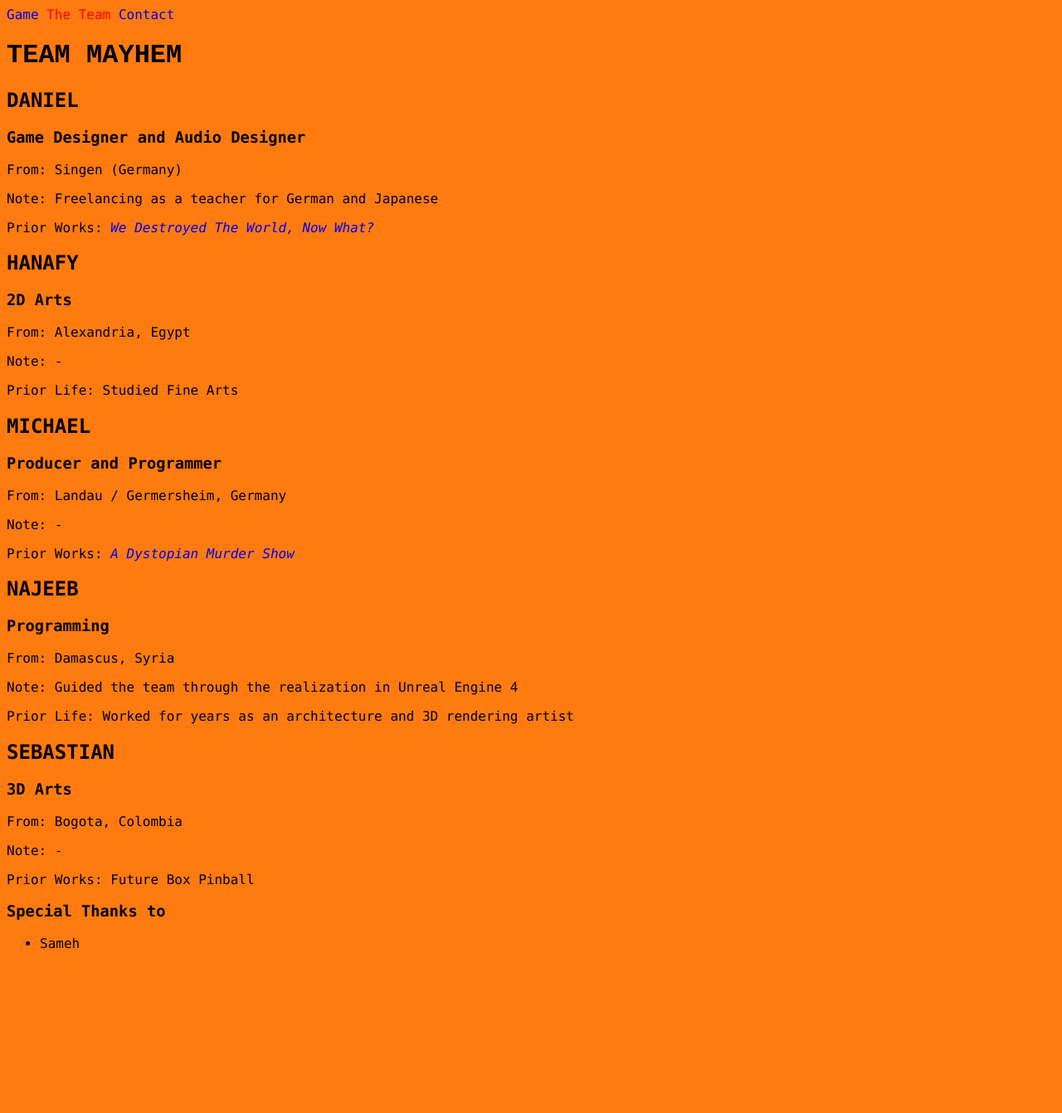
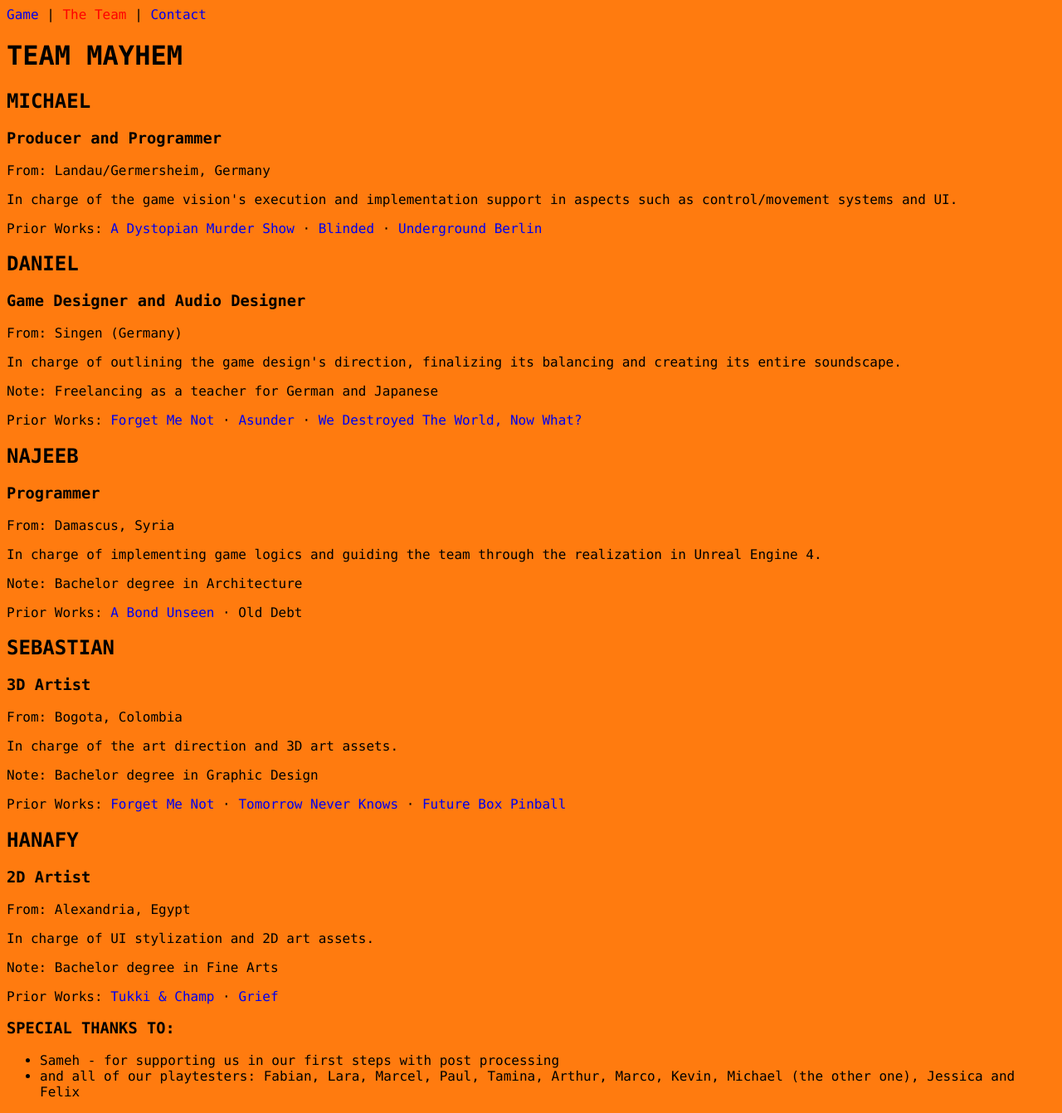
Before and after one commit to m-gebhart/mayhaemsters.github.io, a Jekyll site: the page docs/team.html, which Jekyll copies as it is, in a window 1280 px wide. Shown: the whole page at 83% size. Built offline with Jekyll 4.4.1, drawn with Linux system fonts in a browser that asks for light colours; before the commit the page ends 1163 px from its top, so only the background shows below that.

Commit message:
Add files via upload

```diff
--- a/docs/team.html
+++ b/docs/team.html
@@ -6,46 +6,56 @@
     <link rel="stylesheet" href="/assets/css/styles.css">
 </head>
 <body>
-    <nav>
-        <a href="/">Game</a>
-        <a href="/team.html" class="selected">The Team</a>
+    <nav class="navigation">
+        <a href="/">Game</a> |
+        <a href="/team.html" class="selected">The Team</a> |
         <a href="/contact.html">Contact</a>
     </nav>
 
-    <h1 style="font-family: Courier New, Courier, monospace">TEAM MAYHEM</h1>
+    <h1 class="team-mayhem">TEAM MAYHEM</h1>
+    <div class="profile text-box">
+        <h2>MICHAEL</h2>
+        <h3>Producer and Programmer</h3>
+        <p>From: Landau/Germersheim, Germany</p>
+        <p>In charge of the game vision's execution and implementation support in aspects such as control/movement systems and UI.</p>
+        <p>Prior Works: <a href="https://michael-gebhart.com/projects/A_Dystopian_Murder_Show.html">A Dystopian Murder Show</a> &middot; <a href="https://michael-gebhart.com/projects/Blinded">Blinded</a> &middot; <a href="https://michael-gebhart.com/projects/Underground-Berlin.html">Underground Berlin</a></p>
+    </div>
+    <div class="profile text-box">
         <h2>DANIEL</h2>
         <h3>Game Designer and Audio Designer</h3>
         <p>From: Singen (Germany) </p>
+        <p>In charge of outlining the game design's direction, finalizing its balancing and creating its entire soundscape.</p>
         <p>Note: Freelancing as a teacher for German and Japanese</p>
-    <p>Prior Works: <a href="http://www.danielbaracotti.com/world.html"><i>We Destroyed The World, Now What?</i></a><p>
-
+        <p>Prior Works: <a href="https://colognegamelab.de/study-programs/student-projects/forget-me-not-2018-19/">Forget Me Not</a> &middot; <a href="https://colognegamelab.de/study-programs/student-projects/asunder-st-2019/">Asunder</a> &middot; <a href="http://www.danielbaracotti.com/world.html">We Destroyed The World, Now What?</a></p>
+    </div>
+    <div class="profile text-box">
+        <h2>NAJEEB</h2>
+        <h3>Programmer</h3>
+        <p>From: Damascus, Syria</p>
+        <p>In charge of implementing game logics and guiding the team through the realization in Unreal Engine 4.</p>
+        <p>Note: Bachelor degree in Architecture</p>
+        <p>Prior Works: <a href="https://colognegamelab.de/study-programs/student-projects/a-bond-unseen/">A Bond Unseen</a> &middot; Old Debt</p>
+    </div>
+    <div class="profile text-box">
+        <h2>SEBASTIAN</h2>
+        <h3>3D Artist</h3>
+        <p>From: Bogota, Colombia</p>
+        <p>In charge of the art direction and 3D art assets.</p>
+        <p>Note: Bachelor degree in Graphic Design</p>
+        <p>Prior Works: <a href="https://colognegamelab.de/study-programs/student-projects/forget-me-not-2018-19/">Forget Me Not</a> &middot; <a href="https://colognegamelab.de/study-programs/student-projects/tomorrow-never-knows-st-2019/">Tomorrow Never Knows</a> &middot; <a href="https://colognegamelab.de/study-programs/student-projects/future-box-pinball-st-2020/">Future Box Pinball</a></p>
+    </div>
+    <div class="profile text-box">
         <h2>HANAFY</h2>
-    <h3>2D Arts</h3>
+        <h3>2D Artist</h3>
         <p>From: Alexandria, Egypt</p>
-    <p>Note: -</p>
-    <p>Prior Life: Studied Fine Arts<p>
-
-    <h2>MICHAEL</h2>
-    <h3>Producer and Programmer</h3>
-    <p>From: Landau / Germersheim, Germany</p>
-    <p>Note: -</p>
-    <p>Prior Works: <a href="https://michael-gebhart.com/projects/A_Dystopian_Murder_Show.html"><i>A Dystopian Murder Show</i></a><p><p>
-
-        <h2>NAJEEB</h2>
-        <h3>Programming</h3>
-    <p>From: Damascus, Syria</p>
-    <p>Note: Guided the team through the realization in Unreal Engine 4</p>
-    <p>Prior Life: Worked for years as an architecture and 3D rendering artist<p>
-
-        <h2>SEBASTIAN</h2>
-        <h3>3D Arts</h3>
-    <p>From: Bogota, Colombia</p>
-    <p>Note: -</p>
-    <p>Prior Works: Future Box Pinball<p>
-
-        <h3>Special Thanks to</h3>
+        <p>In charge of UI stylization and 2D art assets.</p>
+        <p>Note: Bachelor degree in Fine Arts</p>
+        <p>Prior Works: <a href="https://colognegamelab.de/study-programs/student-projects/the-bridge-2018-19/">Tukki & Champ</a> &middot; <a href="https://colognegamelab.de/study-programs/student-projects/grief-st-2019/">Grief</a></p>
+    </div>
+    <h3>SPECIAL THANKS TO:</h3>
     <ul>
-            <li>Sameh</li>
+        <li>Sameh - for supporting us in our first steps with post processing</li>
+        <li>and all of our playtesters: Fabian, Lara, Marcel, Paul, Tamina, Arthur, Marco, Kevin, Michael (the other one), Jessica and Felix</li>
     </ul>
 </body>
 </html>
```
Also changed, not shown: docs/assets/css/styles.css (+48 -2 lines), docs/contact.html (+7 -6 lines), docs/index.html (+12 -9 lines). Lines whose indentation alone changed are shown as unchanged.
